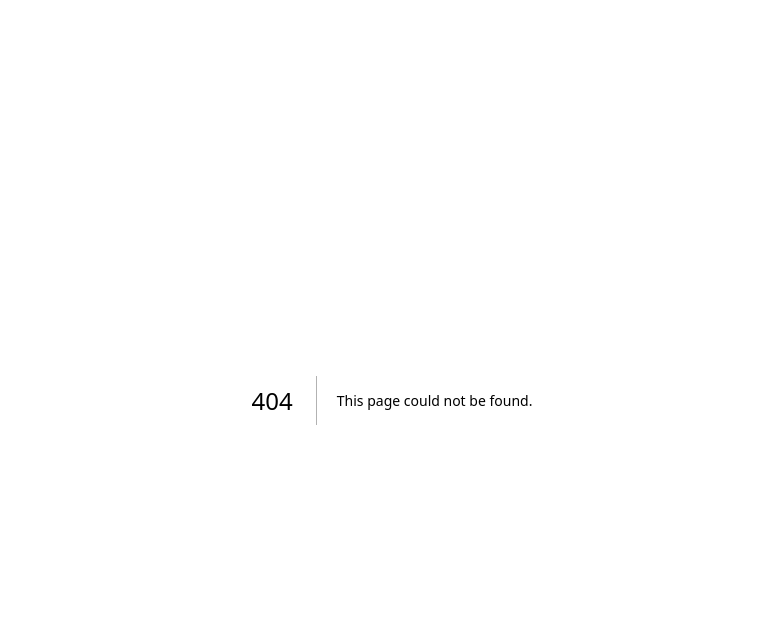
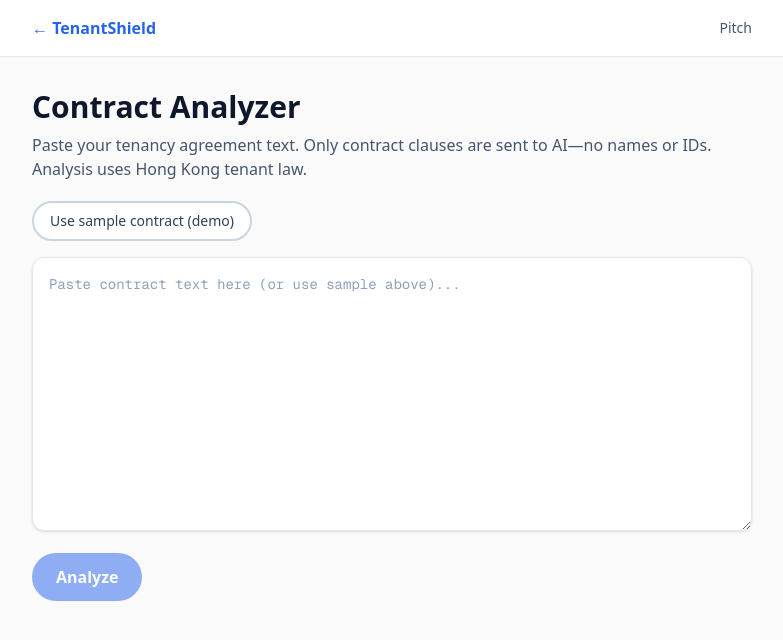
Before and after one commit to PavelMenshov/hte-project, a Next.js app: page /contract in a window 1280 px wide. Before the commit this address had no page. Shown: the top 640 px of the page, without its empty margins (248-1031 px from the left). Built offline with nearby package versions, Linux system fonts and the light colour scheme.

Commit message:
Refactor TenantShield homepage layout; add new modules for improved user experience and update README for better project documentation.

```diff
--- /dev/null
+++ b/src/app/api/analyze-contract/route.ts
@@ -0,0 +1,22 @@
+import { NextResponse } from "next/server";
+import { analyzeContractText } from "@/lib/bedrock";
+
+export async function POST(req: Request) {
+  try {
+    const { contractText } = (await req.json()) as { contractText?: string };
+    if (!contractText || typeof contractText !== "string") {
+      return NextResponse.json(
+        { error: "contractText required" },
+        { status: 400 }
+      );
+    }
+    const result = await analyzeContractText(contractText);
+    return NextResponse.json(result);
+  } catch (e) {
+    console.error("analyze-contract:", e);
+    return NextResponse.json(
+      { error: "Analysis failed" },
+      { status: 500 }
+    );
+  }
+}
--- /dev/null
+++ b/src/app/contract/page.tsx
@@ -0,0 +1,130 @@
+"use client";
+
+import { useState } from "react";
+import Link from "next/link";
+import type { ContractAnalysisResult } from "@/lib/bedrock";
+
+const SAMPLE_TEXT = `TENANCY AGREEMENT
+This agreement is made between Landlord and Tenant.
+1. Rent: HK$15,000 per month, payable in advance. Late payment: 20% penalty.
+2. Deposit: 2 months rent (HK$30,000), non-refundable if Tenant terminates early.
+3. Tenant shall not sublet. Landlord may enter premises at any time with 24h notice.
+4. Tenant waives all claims against Landlord for any damage or injury.
+5. This agreement is governed by the laws of Hong Kong.`;
+
+export default function ContractPage() {
+  const [text, setText] = useState("");
+  const [loading, setLoading] = useState(false);
+  const [result, setResult] = useState<ContractAnalysisResult | null>(null);
+  const [apiError, setApiError] = useState<string | null>(null);
+
+  async function handleAnalyze() {
+    if (!text.trim()) return;
+    setLoading(true);
+    setResult(null);
+    setApiError(null);
+    try {
+      const res = await fetch("/api/analyze-contract", {
+        method: "POST",
+        headers: { "Content-Type": "application/json" },
+        body: JSON.stringify({ contractText: text }),
+      });
+      const data = await res.json();
+      if (!res.ok) {
+        setApiError(data.error || "Analysis failed");
+        setResult({
+          summary: "Request failed. Check the error message below.",
+          redFlags: [],
+          recommendations: ["Ensure .env.local has AWS credentials and BEDROCK_MODEL_ID=amazon.titan-text-express-v1"],
+        });
+        return;
+      }
+      setResult(data);
+    } catch {
+      setApiError("Network error");
+      setResult({
+        summary: "Could not reach the analyzer. Check your connection and that the dev server is running.",
+        redFlags: [],
+        recommendations: [],
+      });
+    } finally {
+      setLoading(false);
+    }
+  }
+
+  return (
+    <div className="min-h-screen bg-[#fafafa] text-slate-900">
+      <header className="border-b border-slate-200 bg-white">
+        <div className="mx-auto flex max-w-3xl items-center justify-between px-4 py-4 sm:px-6">
+          <Link href="/" className="font-bold text-[#2563eb] hover:underline">
+            ← TenantShield
+          </Link>
+          <Link href="/pitch" className="text-sm font-medium text-slate-600 hover:text-[#2563eb]">
+            Pitch
+          </Link>
+        </div>
+      </header>
+
+      <main className="mx-auto max-w-3xl px-4 py-8 sm:px-6">
+        <h1 className="text-3xl font-bold text-slate-900">Contract Analyzer</h1>
+        <p className="mt-2 text-slate-600">
+          Paste your tenancy agreement text. Only contract clauses are sent to AI—no names or IDs. Analysis uses Hong Kong tenant law.
+        </p>
+
+        <button
+          type="button"
+          onClick={() => setText(SAMPLE_TEXT)}
+          className="mt-5 rounded-full border-2 border-slate-300 bg-white px-4 py-2 text-sm font-medium text-slate-700 hover:border-[#2563eb] hover:text-[#2563eb]"
+        >
+          Use sample contract (demo)
+        </button>
+
+        <textarea
+          className="mt-4 w-full rounded-xl border border-slate-200 bg-white p-4 font-mono text-sm text-slate-800 shadow-sm placeholder:text-slate-400 focus:border-[#2563eb] focus:outline-none focus:ring-2 focus:ring-[#2563eb]/20"
+          rows={12}
+          placeholder="Paste contract text here (or use sample above)..."
+          value={text}
+          onChange={(e) => setText(e.target.value)}
+        />
+        <button
+          type="button"
+          onClick={handleAnalyze}
+          disabled={loading || !text.trim()}
+          className="mt-4 rounded-full bg-[#2563eb] px-6 py-3 font-semibold text-white disabled:opacity-50 hover:bg-[#1d4ed8]"
+        >
+          {loading ? "Analyzing…" : "Analyze"}
+        </button>
+
+        {apiError && <p className="mt-4 text-sm font-medium text-amber-700">Note: {apiError}</p>}
+
+        {result && (
+          <div className="mt-10 space-y-6 rounded-2xl border border-slate-200 bg-white p-6 shadow-sm">
+            <h2 className="text-xl font-bold text-slate-900">Report</h2>
+            <p className="text-slate-700">{result.summary}</p>
+            {result.redFlags.length > 0 && (
+              <div>
+                <h3 className="font-bold text-red-600">Red flags</h3>
+                <ul className="mt-2 list-inside list-disc text-slate-600">
+                  {result.redFlags.map((f) => (
+                    <li key={f.slice(0, 80)}>{f}</li>
+                  ))}
+                </ul>
+              </div>
+            )}
+            {result.recommendations.length > 0 && (
+              <div>
+                <h3 className="font-bold text-[#2563eb]">Recommendations</h3>
+                <ul className="mt-2 list-inside list-disc text-slate-600">
+                  {result.recommendations.map((r) => (
+                    <li key={r.slice(0, 80)}>{r}</li>
+                  ))}
+                </ul>
+              </div>
+            )}
+            {result.marketNote && <p className="text-sm text-slate-500">{result.marketNote}</p>}
+          </div>
+        )}
+      </main>
+    </div>
+  );
+}
```
